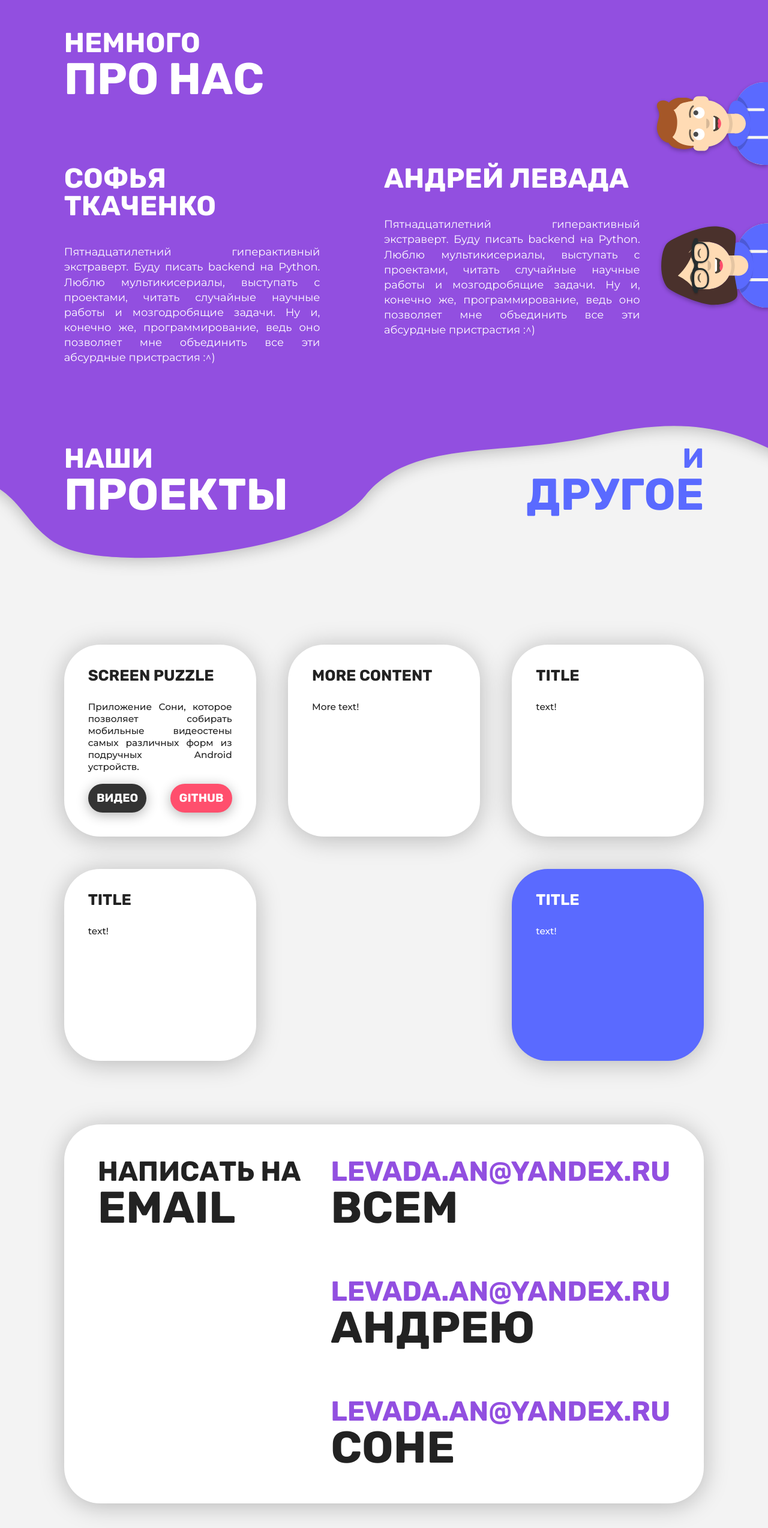
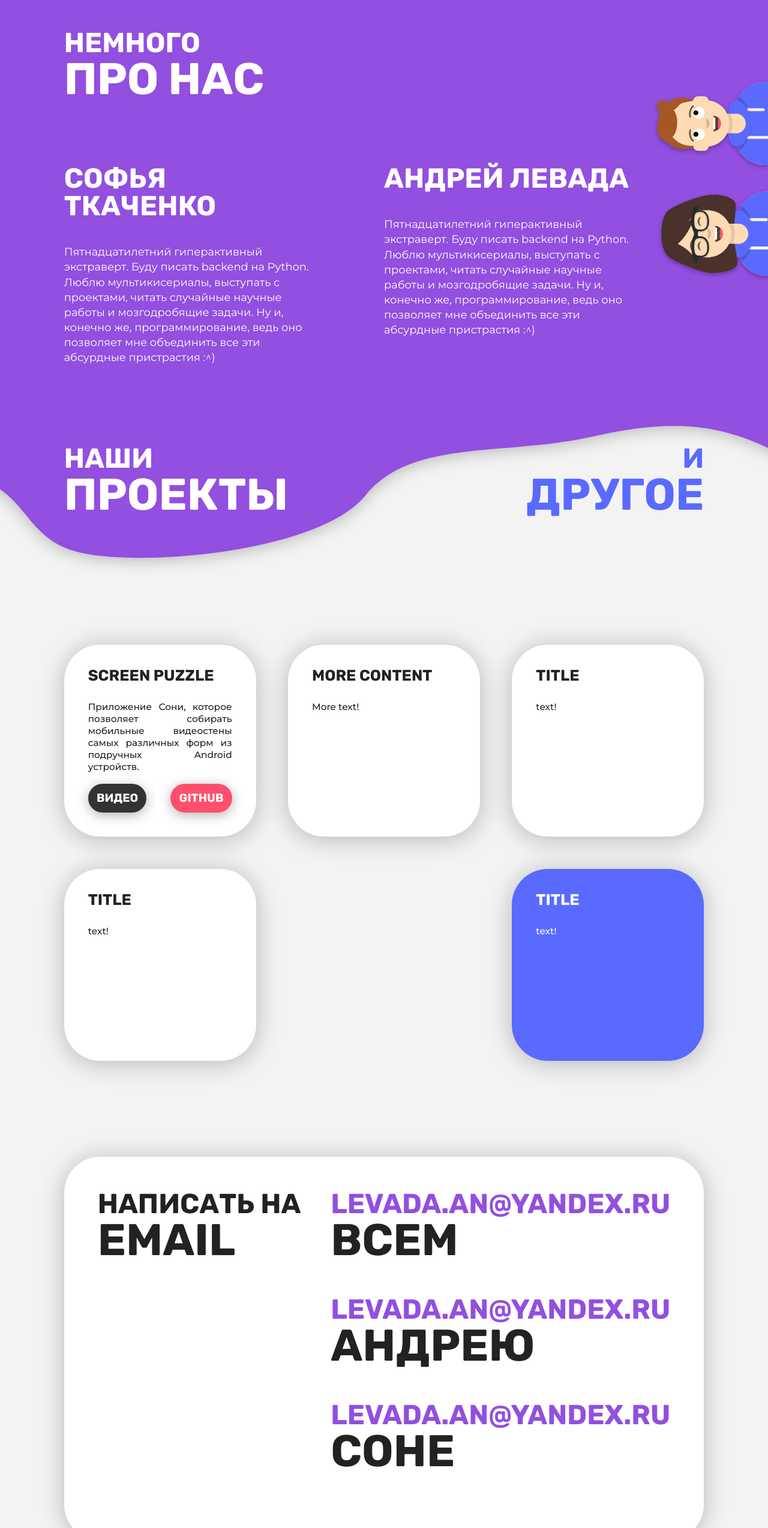
Before and after one commit to hippocampus-team/WebsiteOld, a Vue app: page / in a window 1280 px wide. Shown: the part 898-3446 px from the top of the page at 60% size. Built offline with nearby package versions, Linux system fonts and the light colour scheme.

Commit message:
Compatability fixes

```diff
--- a/src/components/Card.vue
+++ b/src/components/Card.vue
@@ -96,13 +96,20 @@ export default {
   display: flex;
   flex-direction: row;
   justify-content: space-between;
-  column-gap: 40px;
+
+  .card-button:nth-of-type(2) {
+    margin-left: 40px;
+  }
 
   @media screen and (max-width: base.$mwNormal) {
     bottom: 32px;
     left: 32px;
     width: calc(100% - 32px * 2);
-    column-gap: 32px;
+
+
+    .card-button:nth-of-type(2) {
+      margin-left: 32px;
+    }
   }
 }
 </style>
--- a/src/components/PersonBio.vue
+++ b/src/components/PersonBio.vue
@@ -30,7 +30,7 @@ export default {
 
   p {
     font-weight: 400;
-    text-align: justify;
+    text-align: start;
     line-height: 140%;
     font-size: 1.4vw;
   }
--- a/src/components/sections/BioSection.vue
+++ b/src/components/sections/BioSection.vue
@@ -83,11 +83,9 @@ export default {
 
   display: flex;
   flex-direction: column;
-  gap: base.$unit / 2;
 
   @media screen and (max-width: base.$mwNormal) {
     top: 0;
-    gap: 0;
   }
 }
 
--- a/src/components/sections/CardsSection.vue
+++ b/src/components/sections/CardsSection.vue
@@ -75,7 +75,10 @@ export default {
   display: flex;
   flex-direction: row;
   flex-wrap: wrap;
-  row-gap: base.$unit / 2;
   justify-content: space-between;
+
+  .card {
+    margin-bottom: base.$unit / 2;
+  }
 }
 </style>
--- a/src/components/sections/ContactSection.vue
+++ b/src/components/sections/ContactSection.vue
@@ -50,7 +50,7 @@ export default {
 
 <style scoped lang="scss">
 .contact-form-wrapper {
-  padding: 80px;
+  padding: 80px 80px 0;
 
   @include base.default-box-shadow();
   background-color: base.$surfaceColor;
@@ -71,7 +71,14 @@ export default {
   .contacts-wrapper {
     display: flex;
     flex-direction: column;
-    row-gap: 80px;
+
+    .title-wrapper {
+      margin-bottom: 80px;
+
+      @media screen and (max-width: base.$mwMedium) {
+        margin-bottom: 56px;
+      }
+    }
   }
 }
 
```
Also changed, not shown: src/assets/avatar_andrew.svg.
